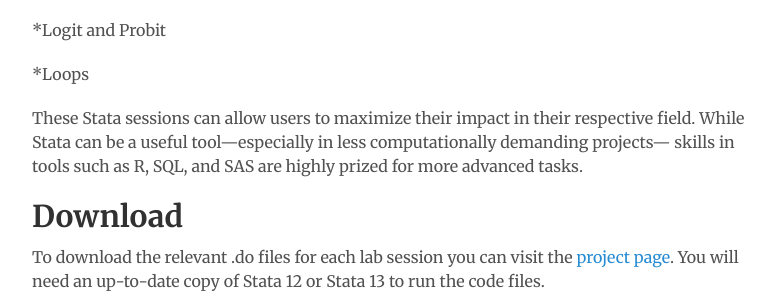
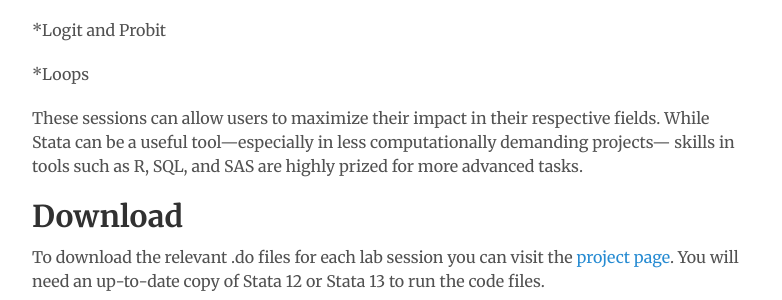
Before and after one commit to moralesn/moralesn.github.io, a Jekyll site: the page built from _posts/2015-02-23-stata-workshops.md, in a window 1280 px wide. Shown: the part 771-1071 px from the top of the page, without its empty margins (248-1030 px from the left). Built offline with Jekyll 4.4.1, drawn with Linux system fonts in a browser that asks for light colours; Markdown is read by kramdown in place of the engine named in the settings; comment, search, counter and statistics services are not loaded.

Commit message:
Update 2015-02-23-stata-workshops.md

```diff
--- a/_posts/2015-02-23-stata-workshops.md
+++ b/_posts/2015-02-23-stata-workshops.md
@@ -28,7 +28,7 @@ The [following](https://github.com/moralesn/stata_workshopsblob/master/README.md
 
 *Loops
 
-These Stata sessions can allow users to maximize their impact in their respective field. While Stata can be a useful tool—especially in less computationally demanding projects— skills in tools such as R, SQL, and SAS are highly prized for more advanced tasks.
+These sessions can allow users to maximize their impact in their respective fields. While Stata can be a useful tool—especially in less computationally demanding projects— skills in tools such as R, SQL, and SAS are highly prized for more advanced tasks.
 
 ##Download
 
```
